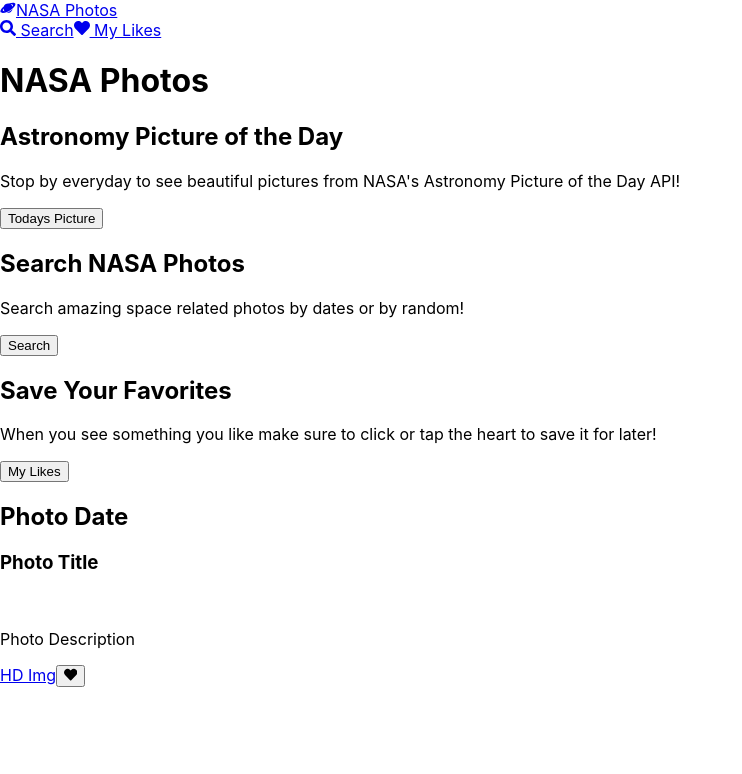
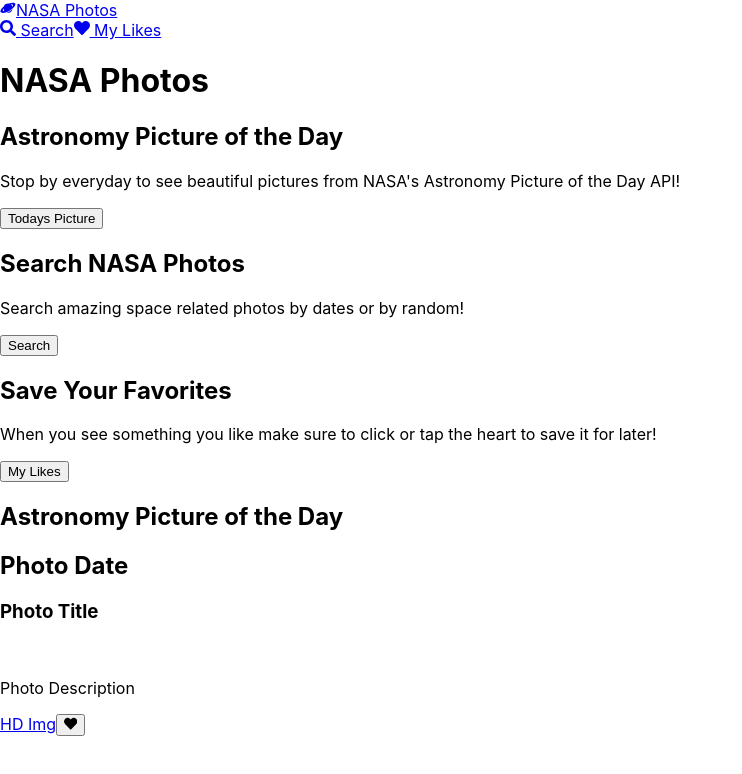
Before and after one commit to robert-petersen/shopify-nasa-challenge, a React (Create React App) app: page / in a window 1280 px wide. Shown: the top 774 px of the page, without its empty margins (0-742 px from the left). Built offline with nearby package versions, Linux system fonts and the light colour scheme.

Commit message:
Structure and content finished / Needs State

```diff
--- a/src/views/LandingPage.js
+++ b/src/views/LandingPage.js
@@ -25,6 +25,7 @@
         </div>
       </section>
       <section className="todays_photo">
+        <h1>Astronomy Picture of the Day</h1>
         <DisplayPhoto />
       </section>
     </div>
```
